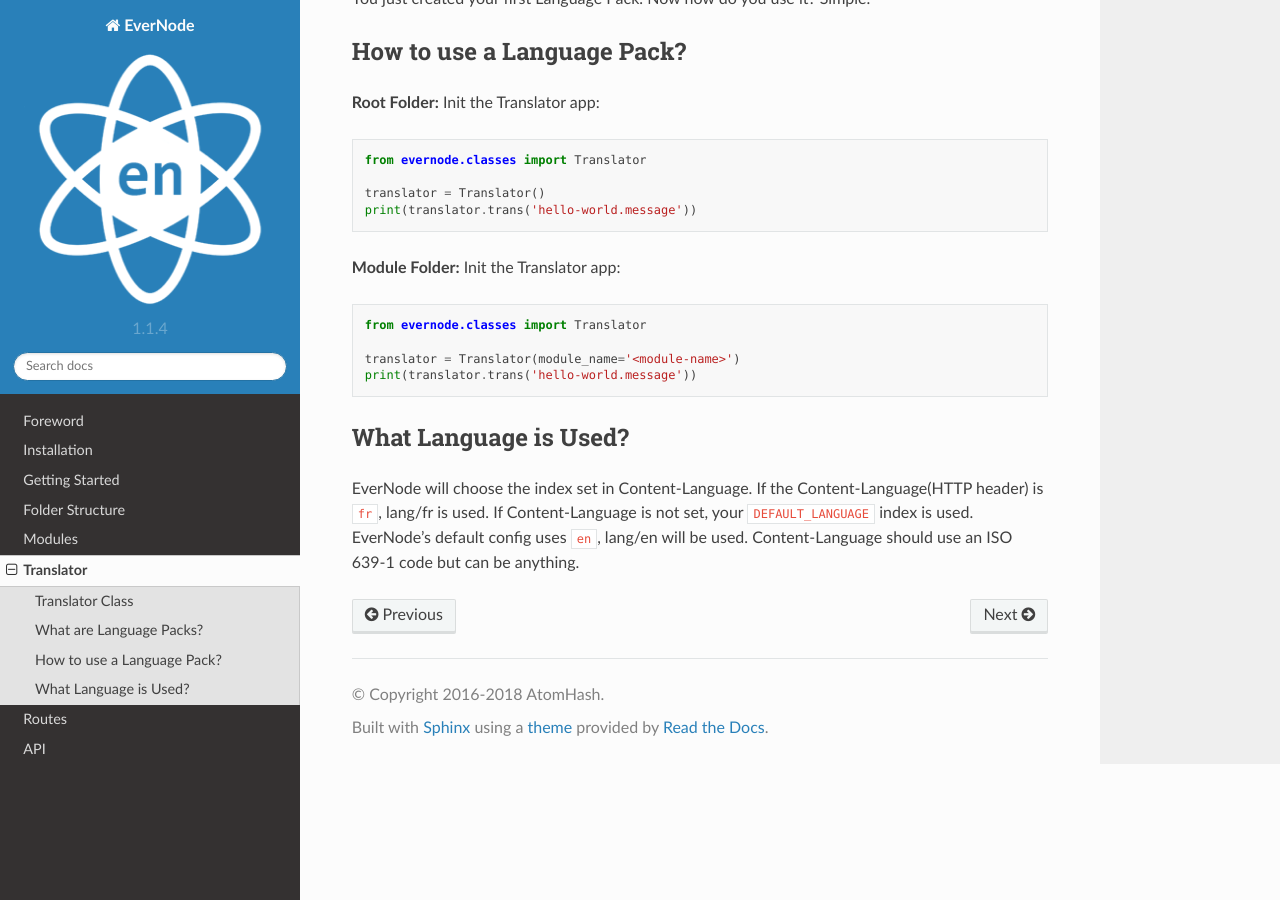
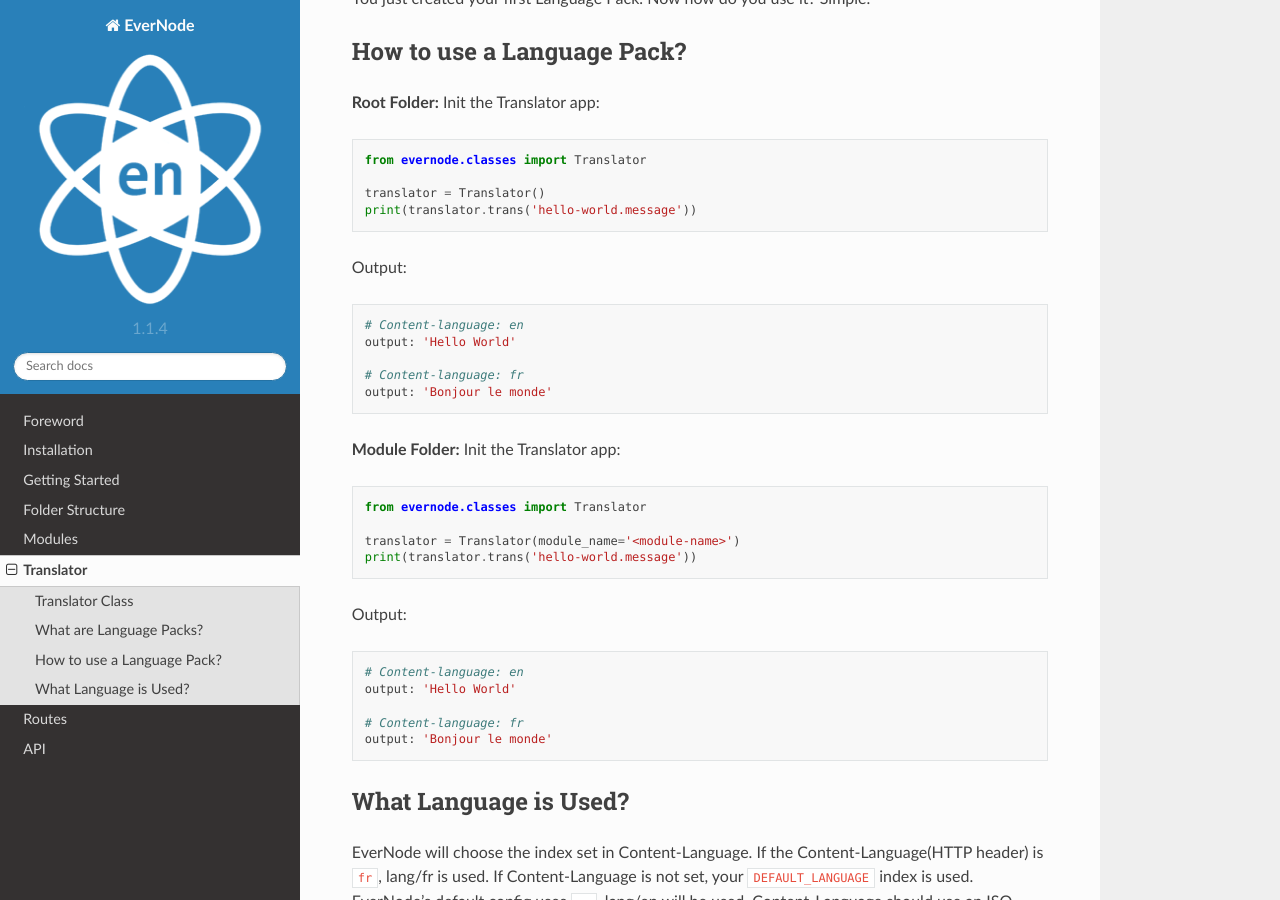
Before and after one commit to AtomHash/evernode, a Sphinx documentation site: the page built from docs/translator.rst, in a window 1280 px wide and 900 px high, scrolled down 1413 px. Built offline with Sphinx 7.4.7 and the Read the Docs theme 2.0.0, drawn with Linux system fonts in a browser that asks for light colours.

Commit message:
added outputs for translator

```diff
--- a/docs/translator.rst
+++ b/docs/translator.rst
@@ -72,6 +72,14 @@ Init the Translator app::
     translator = Translator()
     print(translator.trans('hello-world.message'))
 
+Output::
+
+    # Content-language: en
+    output: 'Hello World'
+
+    # Content-language: fr
+    output: 'Bonjour le monde'
+
 **Module Folder:**
 Init the Translator app::
 
@@ -80,6 +88,14 @@ Init the Translator app::
     translator = Translator(module_name='<module-name>')
     print(translator.trans('hello-world.message'))
 
+Output::
+
+    # Content-language: en
+    output: 'Hello World'
+
+    # Content-language: fr
+    output: 'Bonjour le monde'
+
 What Language is Used?
 ----------------------
 
```
